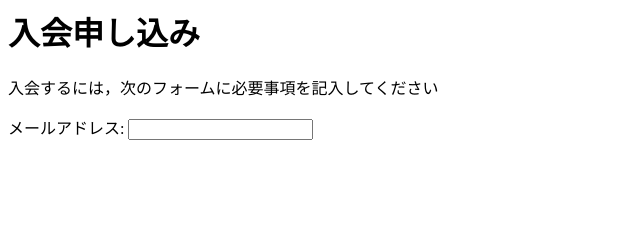
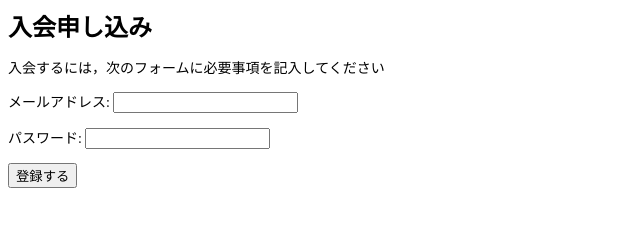
Before and after one commit to hiyane/HTML-CSS-BOOK, a plain HTML site: page chap2/index.html in a window 1280 px wide. Shown: the whole page, without its empty margins (0-640 px from the left). Drawn offline with Linux system fonts and the light colour scheme.

Commit message:
add style.css

```diff
--- a/chap2/index.html
+++ b/chap2/index.html
@@ -1,8 +1,26 @@
-<!-- h1{入会申し込み} -->
-<h1>入会申し込み</h1>
+<!DOCTYPE html>
+<html lang="ja">
+<head>
+  <meta charset="UTF-8">
+  <meta http-equiv="X-UA-Compatible" content="IE=edge">
+  <meta name="viewport" content="width=device-width, initial-scale=1.0">
+  <title>入会申し込み</title>
+  <link rel="stylesheet" href="./style.css">
+</head>
+<body>
+  <!-- h1{入会申し込み} -->
+  <h1>入会申し込み</h1>
+  <!-- p{入会するには，次のフォームに必要事項を記入してください} -->
 
-<!-- p{入会するには，次のフォームに必要事項を記入してください} -->
-<p>入会するには，次のフォームに必要事項を記入してください</p>
+  <p>入会するには，次のフォームに必要事項を記入してください</p>
+  <!-- p{メールアドレス: }>input[type=email name=mymail] -->
+  <p>メールアドレス: <input type="email" name="mymail"></p>
 
-<!-- p{メールアドレス: }>input[type=email name=mymail] -->
-<p>メールアドレス: <input type="email" name="mymail"></p>
+  <!-- p{パスワード: }>input[type=password name=passcode] -->
+  <p>パスワード: <input type="password" name="passcord"></p>
+
+  <!-- p>button[type=submit]{登録する} -->
+  <p><button type="submit">登録する</button></p>
+
+</body>
+</html>
--- /dev/null
+++ b/chap2/style.css
@@ -0,0 +1,8 @@
+h1 {
+  font-size: 24px;
+  margin: 0;
+}
+
+p {
+  font-size: 14px;
+}
```
